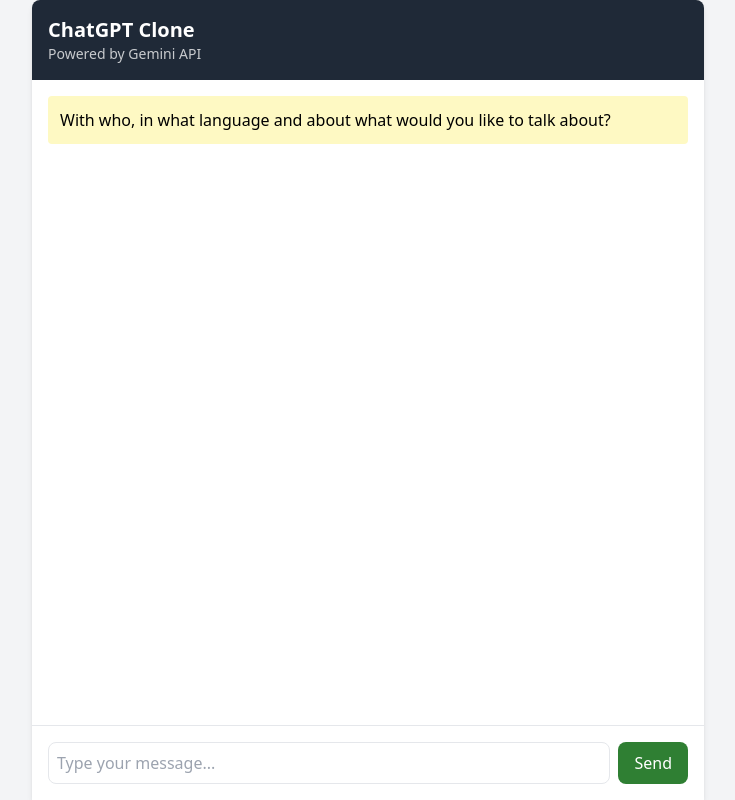
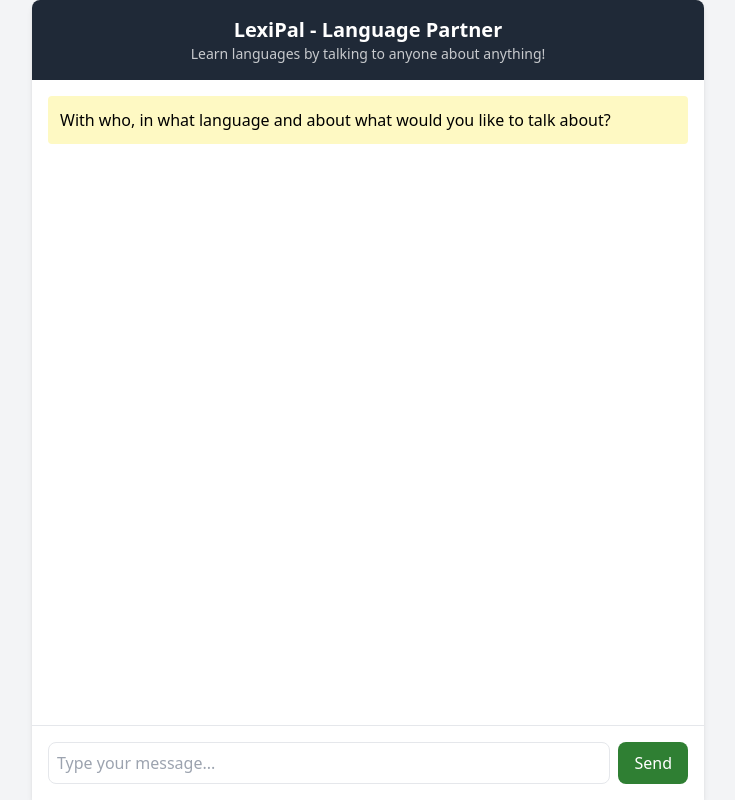
Before and after one commit to mp3skater/LexiPal, a Flask app: page / in a window 1280 px wide. Shown: the whole page, without its empty margins (272-1007 px from the left). Run offline with Flask 3, Linux system fonts and the light colour scheme; some libraries are stand-ins or nearby versions.

Commit message:
changed lables to rapresent lexipal and not chatgpt..

```diff
--- a/app/templates/index.html
+++ b/app/templates/index.html
@@ -3,7 +3,7 @@
 <head>
     <meta charset="UTF-8">
     <meta name="viewport" content="width=device-width, initial-scale=1.0">
-    <title>ChatGPT Clone with Gemini</title>
+    <title>LexiPal - Language Partner</title>
     <script src="https://cdn.tailwindcss.com"></script>
     <link rel="stylesheet" href="../static/css/styles.css">
 </head>
@@ -12,8 +12,8 @@
         <div class="bg-white shadow-md rounded-t-lg flex-1 flex flex-col">
             <!-- Chat Header -->
             <div class="bg-gray-800 text-white p-4 rounded-t-lg">
-                <h1 class="text-xl font-bold">ChatGPT Clone</h1>
-                <p class="text-sm opacity-75">Powered by Gemini API</p>
+                <h1 align="center" class="text-xl font-bold">LexiPal - Language Partner</h1>
+                <p align="center" class="text-sm opacity-75">Learn languages by talking to anyone about anything!</p>
             </div>
 
             <!-- Chat Messages -->
```
